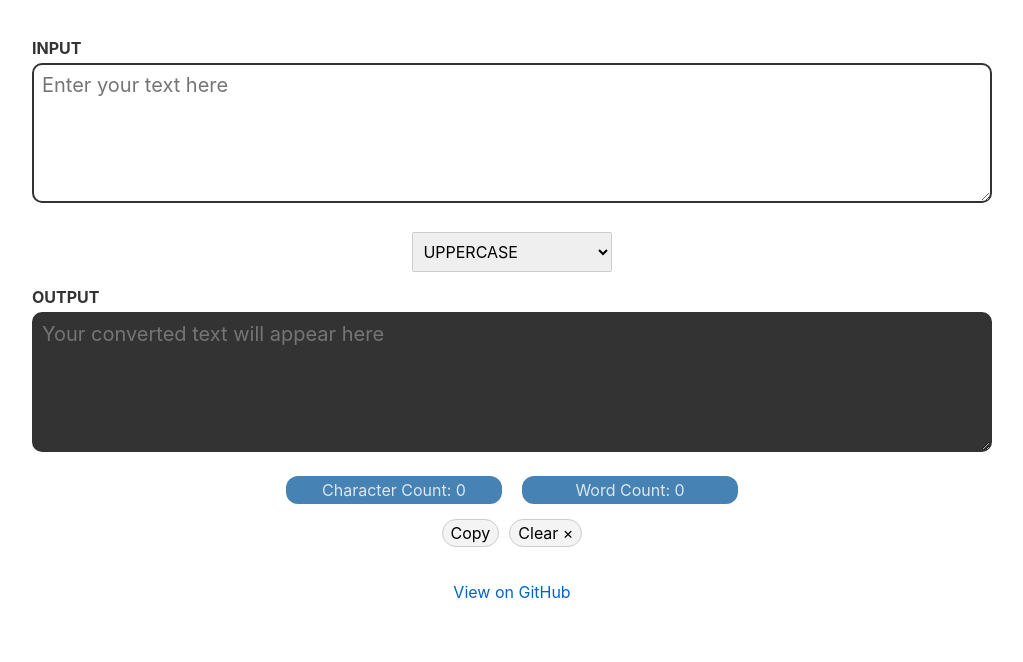
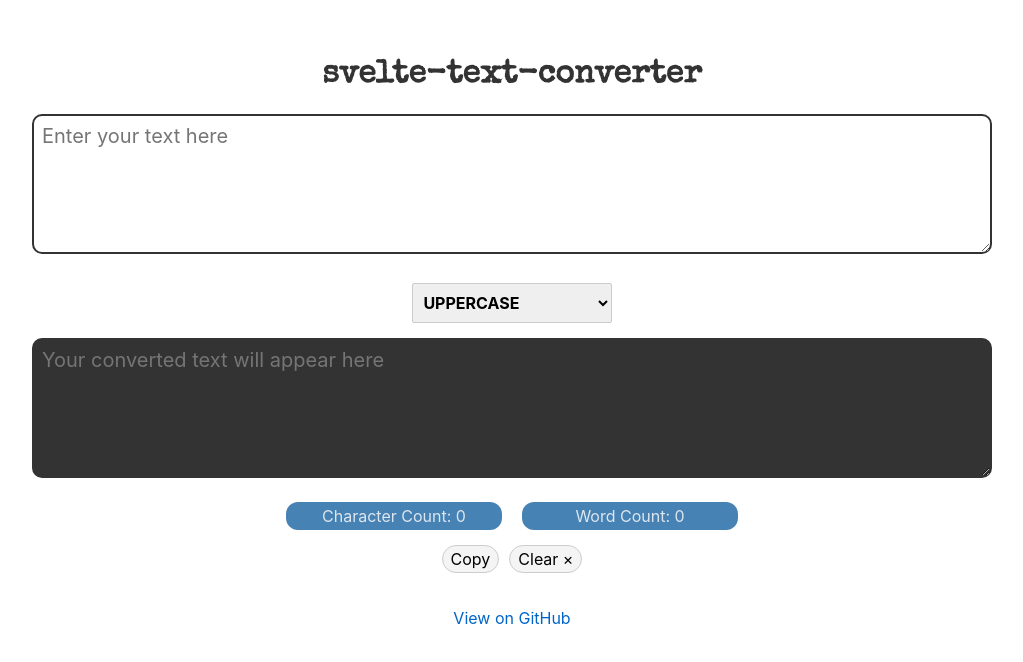
Before and after one commit to just214/svelte-text-converter, a Svelte app: page / in a window 1280 px wide. Shown: the top 662 px of the page, without its empty margins (128-1151 px from the left). Built offline with nearby package versions, Linux system fonts and the light colour scheme.

Commit message:
Updated layout.

```diff
--- a/src/App.svelte
+++ b/src/App.svelte
@@ -1,4 +1,7 @@
 <svelte:options immutable={true}/>
+<svelte:head>
+	<link href="https://fonts.googleapis.com/css?family=Special+Elite" rel="stylesheet">
+</svelte:head>
 
 <script>
 	import Layout from './components/layout.svelte';
@@ -11,8 +14,9 @@
 	let inputValue = "";
 	let inputProps = {
 		name: 'input-value',
+		rows: 5,
 		placeholder: 'Enter your text here',
-		rows: 5,
+		['aria-label']: 'input-value',
 	}
 
 	// Selection
@@ -27,6 +31,7 @@
 		placeholder: 'Your converted text will appear here',
 		rows: 5,
 		readonly: true,
+		['aria-label']: 'output-value',
 	}
 
 	// Clear
@@ -35,14 +40,18 @@
 			inputValue = ""
 		}
 	}
-
 </script>
 
 <style>
+	header {
+		font-family: "Special Elite", sans-serif;
+	}
+
 	label {
 		font-weight: bold;
 		margin-bottom: 5px;
 	}
+
   textarea {
 		width: 100%;
 		border-radius: 10px;
@@ -59,6 +68,7 @@
 		width: 200px;
 		height: 40px;
 		margin: 15px;
+		font-weight: bold;
 	}
 
 	div.button-wrapper {
@@ -73,32 +83,33 @@
 		cursor: pointer;
 		margin: 5px;
 	}
+
 	button:hover {
 		opacity: .8
 	}
+
 </style>
 
 <Layout>
 
-<label for={inputProps.name}>INPUT</label>
+	<header>
+		<h1>svelte-text-converter</h1>
+	</header>
+
 	<textarea {...inputProps} bind:value={inputValue}  />
 
-<div style="text-align: center">
 	<select name="conversion-type" aria-label="Conversion Type" bind:value={selection}>
 		{#each options as option}
 			<option value={option.value}>{option.label}</option>
 		{/each}
 	</select>
-</div>
 
-
-
-<label for={outputProps.name}>OUTPUT</label>
 	<textarea
 		{...outputProps}
 		bind:value={outputValue}
 		bind:this={outputRef}
 	/>
+
 	<div class="button-wrapper">
 		<Counts {inputValue} />
 	</div>
@@ -108,13 +119,13 @@
 		<button on:click={handleClear}>Clear&nbsp;&times;</button>
 	</div >
 
-<div style="text-align: center;height: 30px;">
+	<div style="height: 30px;">
 		{#if $copied}
 		<small style="align-self: center;">Copied!</small>
 		{/if}
 	</div>
 
-<div style="text-align: center">
+	<div>
 		<a
 			href="https://github.com/gojutin/svelte-text-converter"
 			target="_blank"
@@ -122,5 +133,4 @@
 		>View on GitHub</a>
 	</div>
 
-
 </Layout>
--- a/src/components/layout.svelte
+++ b/src/components/layout.svelte
@@ -7,5 +7,6 @@
     max-width: 960px;
     margin: 0 auto;
     padding: 30px 10px;
+    text-align: center;
   }
 </style>
```
Lines whose indentation alone changed are shown as unchanged.
